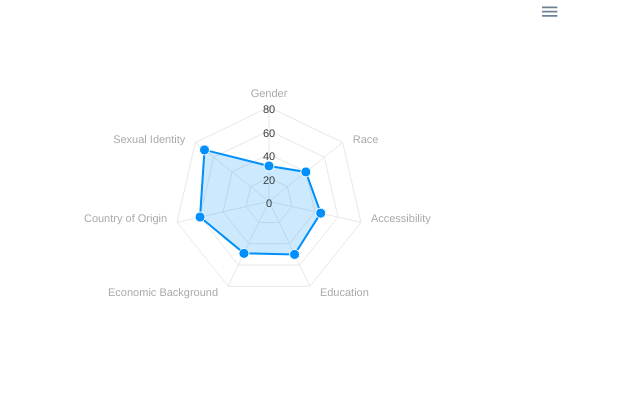
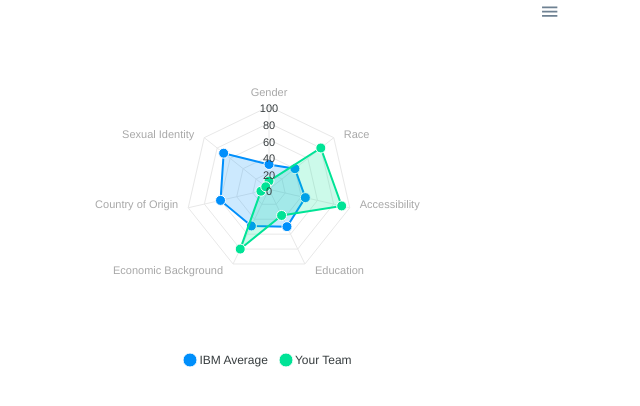
Before and after one commit to Heather-Fin/Graphs, a React (Create React App) app: page / in a window 1280 px wide. Shown: the top 406 px of the page, without its empty margins (33-673 px from the left). Built offline with nearby package versions, Linux system fonts and the light colour scheme.

Commit message:
Second data set added

```diff
--- a/src/App.js
+++ b/src/App.js
@@ -17,8 +17,12 @@ class App extends Component {
       },
       series: [
         {
-          name: "series-1",
+          name: "IBM Average",
           data: [30, 40, 45, 50, 49, 60, 70]
+        },
+        {
+          name: "Your Team",
+          data: [10, 80, 90, 35, 80, 10, 5]
         }
       ]
     };
```
